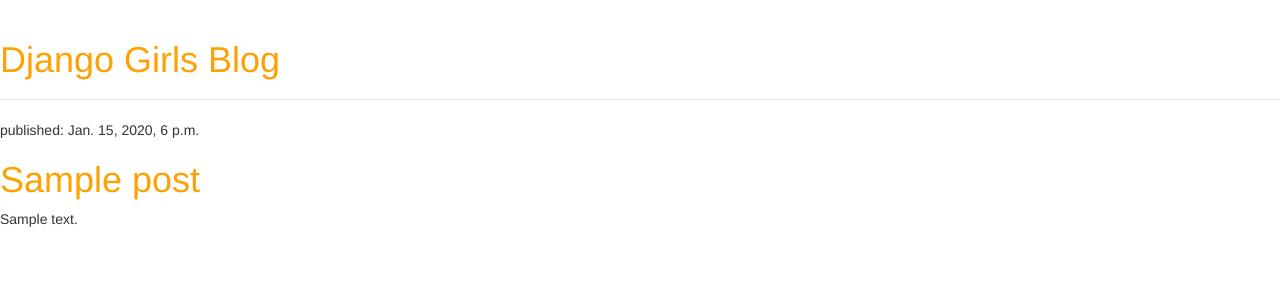
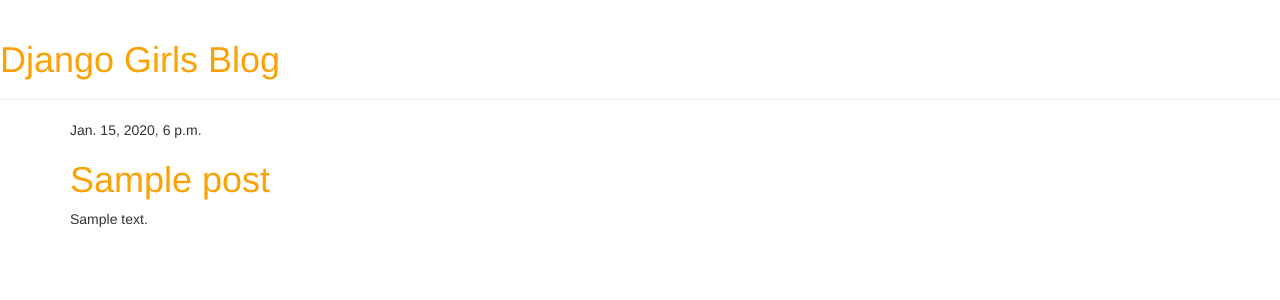
Before and after one commit to evilevilevil110/my-first-blog, a Django app: page / in a window 1280 px wide. Shown: the top 300 px of the page. Run offline with Django 3.2, Linux system fonts and the light colour scheme; tables that the repository leaves empty hold one stand-in row (values such as "Sample post"); some libraries are stand-ins or nearby versions.

Commit message:
add more templates

```diff
--- /dev/null
+++ b/blog/templates/blog/base.html
@@ -0,0 +1,23 @@
+{% load static %}
+    <html>
+        <head>
+            <title>Django Girls blog</title>
+            <link rel="stylesheet" href="//maxcdn.bootstrapcdn.com/bootstrap/3.2.0/css/bootstrap.min.css">
+            <link rel="stylesheet" href="//maxcdn.bootstrapcdn.com/bootstrap/3.2.0/css/bootstrap-theme.min.css">
+            <link href='//fonts.googleapis.com/css?family=Lobster&subset=latin,latin-ext' rel='stylesheet' type='text/css'>
+            <link rel="stylesheet" href="{% static 'css/blog.css' %}">
+        </head>
+        <body>
+        <div class="page-header">
+            <h1><a href="/">Django Girls Blog</a></h1>
+        </div>
+        <div class="content container">
+            <div class="row">
+                <div class="col-md-8">
+                {% block content %}
+                {% endblock %}
+                </div>
+            </div>
+        </div>
+    </body>
+    </html>
--- a/blog/templates/blog/post_list.html
+++ b/blog/templates/blog/post_list.html
@@ -1,24 +1,14 @@
-{% load static %}
-<html>
-    <head>
-        <link rel="stylesheet" href="//maxcdn.bootstrapcdn.com/bootstrap/3.2.0/css/bootstrap.min.css">
-        <link rel="stylesheet" href="//maxcdn.bootstrapcdn.com/bootstrap/3.2.0/css/bootstrap-theme.min.css">
-        <link rel="stylesheet" href="{% static 'css/blog.css' %}">
-        <link href="//fonts.googleapis.com/css?family=Lobster&subset=latin,latin-ext" rel="stylesheet" type="text/css">
-        <title>Wesker's Django Blog testing</title>
-    </head>
-<body>
-    {% for post in posts %}
-        <div class="page-header">
-            <h1><a href="/">Django Girls Blog</a></h1>
-        </div>
+{% extends 'blog/base.html' %}
 
-        <div class="post">
-            <p>published: {{ post.published_date }}</p>
-            <h1><a href="">{{ post.title }}</a></h1>
-            <p>{{ post.text|linebreaksbr }}</p>
-        </div>
 
-    {% endfor %}
-</body>
-</html>
+    {% block content %}
+        {% for post in posts %}
+            <div class="post">
+                <div class="date">
+                    {{ post.published_date }}
+                </div>
+                <h1><a href="{% url 'post_detail' pk=post.pk %}">{{ post.title }}</a></h1>
+                <p>{{ post.text|linebreaksbr }}</p>
+            </div>
+        {% endfor %}
+    {% endblock %}
--- a/blog/views.py
+++ b/blog/views.py
@@ -1,4 +1,4 @@
-from django.shortcuts import render
+from django.shortcuts import render, get_object_or_404
 
 from django.utils import timezone
 
@@ -9,3 +9,8 @@ from .models import Post
 def post_list(request):
     posts = Post.objects.filter(published_date__lte=timezone.now()).order_by('published_date')
     return render(request, 'blog/post_list.html', {'posts': posts})
+
+
+def post_detail(request, pk):
+    post = get_object_or_404(Post, pk=pk)
+    return render(request, 'blog/post_detail.html', {'post': post})
--- a/mysite/urls.py
+++ b/mysite/urls.py
@@ -8,4 +8,5 @@ urlpatterns = [
 
     # URL模式：将根路径映射到post_list视图
     path('', views.post_list, name='post_list'),
+    path(r'^post/(?P<pk>[0-9]+)/$', views.post_detail, name='post_detail'),
 ]
--- a/python_intro.py
+++ /dev/null
@@ -1,2 +0,0 @@
-python
-print('hello, Django girls!')
```
Also changed, not shown: blog/templates/blog/post_detail.html (added, +13 -0 lines).
